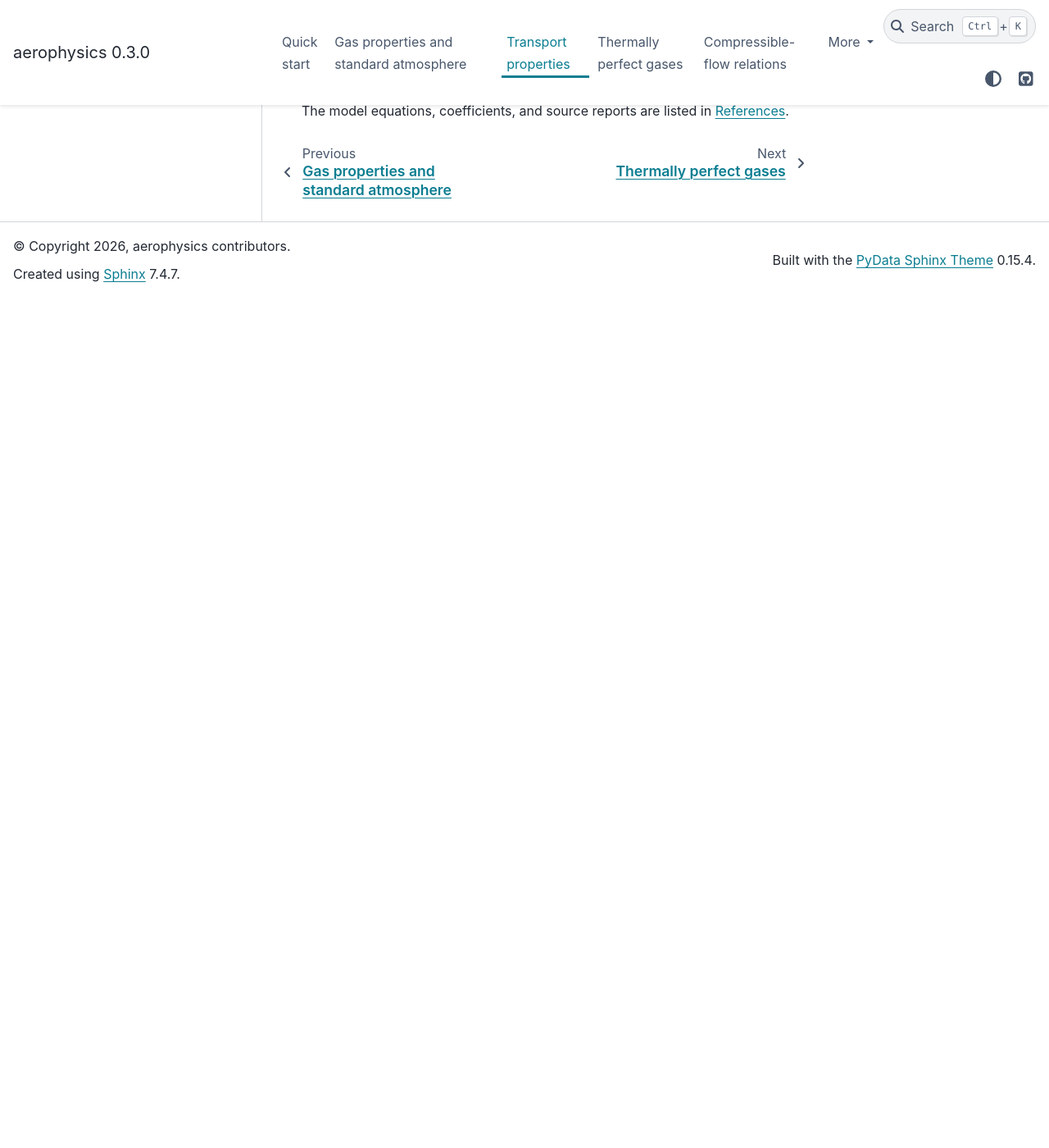
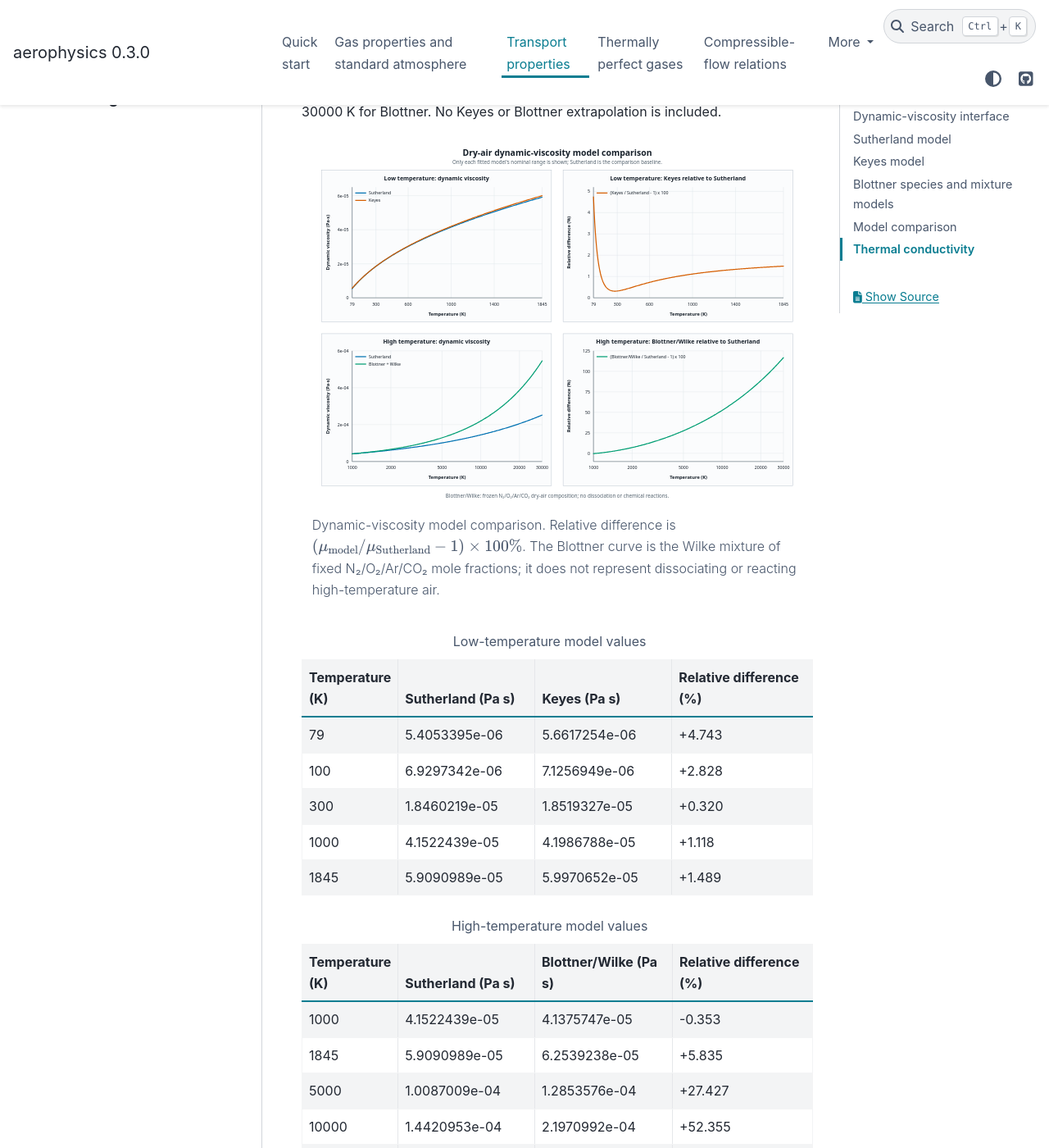
Before and after one commit to pandorobo11/aerophysics, a Sphinx documentation site: the page built from docs/transport_properties.rst, in a window 1280 px wide and 1400 px high, scrolled down 2483 px. Shown: the whole window at 82% size. Built offline with Sphinx 7.4.7 and the PyData theme 0.15.4, drawn with Linux system fonts in a browser that asks for light colours; before the commit the page ends 2847 px from its top, so only the background shows below that; some of the changed text lies outside the part shown.

Commit message:
Document viscosity model comparison and references

```diff
--- /dev/null
+++ b/docs/_generated/viscosity_model_comparison.rst
@@ -0,0 +1,61 @@
+.. This file is generated by docs/scripts/generate_viscosity_comparison.py.
+.. Do not edit it by hand.
+
+.. list-table:: Low-temperature model values
+   :header-rows: 1
+   :widths: 14 24 24 25
+
+   * - Temperature (K)
+     - Sutherland (Pa s)
+     - Keyes (Pa s)
+     - Relative difference (%)
+   * - 79
+     - 5.4053395e-06
+     - 5.6617254e-06
+     - +4.743
+   * - 100
+     - 6.9297342e-06
+     - 7.1256949e-06
+     - +2.828
+   * - 300
+     - 1.8460219e-05
+     - 1.8519327e-05
+     - +0.320
+   * - 1000
+     - 4.1522439e-05
+     - 4.1986788e-05
+     - +1.118
+   * - 1845
+     - 5.9090989e-05
+     - 5.9970652e-05
+     - +1.489
+
+
+.. list-table:: High-temperature model values
+   :header-rows: 1
+   :widths: 14 24 24 25
+
+   * - Temperature (K)
+     - Sutherland (Pa s)
+     - Blottner/Wilke (Pa s)
+     - Relative difference (%)
+   * - 1000
+     - 4.1522439e-05
+     - 4.1375747e-05
+     - -0.353
+   * - 1845
+     - 5.9090989e-05
+     - 6.2539238e-05
+     - +5.835
+   * - 5000
+     - 1.0087009e-04
+     - 1.2853576e-04
+     - +27.427
+   * - 10000
+     - 1.4420953e-04
+     - 2.1970992e-04
+     - +52.355
+   * - 30000
+     - 2.5160987e-04
+     - 5.4533238e-04
+     - +116.737
--- a/docs/conf.py
+++ b/docs/conf.py
@@ -28,4 +28,4 @@ html_theme_options = {
     "github_url": "https://github.com/pandorobo11/aerophysics",
 }
 
-exclude_patterns = ["_build"]
+exclude_patterns = ["_build", "_generated/**"]
--- /dev/null
+++ b/docs/scripts/generate_viscosity_comparison.py
@@ -0,0 +1,440 @@
+"""Generate the viscosity-model comparison figure and tables."""
+
+from __future__ import annotations
+
+import argparse
+import sys
+from dataclasses import dataclass
+from pathlib import Path
+from typing import TYPE_CHECKING, Any, Literal
+
+import numpy as np
+
+if TYPE_CHECKING:
+    from collections.abc import Sequence
+
+    from numpy.typing import NDArray
+
+PROJECT_ROOT = Path(__file__).resolve().parents[2]
+SVG_PATH = PROJECT_ROOT / "docs/_static/viscosity_model_comparison.svg"
+TABLE_PATH = PROJECT_ROOT / "docs/_generated/viscosity_model_comparison.rst"
+
+LOW_TABLE_TEMPERATURES = np.array([79.0, 100.0, 300.0, 1000.0, 1845.0])
+HIGH_TABLE_TEMPERATURES = np.array(
+    [1000.0, 1845.0, 5000.0, 10000.0, 30000.0]
+)
+
+
+@dataclass(frozen=True)
+class Series:
+    """One plotted viscosity or relative-difference series."""
+
+    label: str
+    color: str
+    values: NDArray[np.float64]
+
+
+def _models() -> tuple[object, object, object]:
+    """Load the models through their documented public API."""
+    sys.path.insert(0, str(PROJECT_ROOT / "src"))
+    from aerophysics.transport import (
+        AIR_BLOTTNER_VISCOSITY,
+        AIR_KEYES_VISCOSITY,
+        AIR_VISCOSITY,
+    )
+
+    return AIR_VISCOSITY, AIR_KEYES_VISCOSITY, AIR_BLOTTNER_VISCOSITY
+
+
+def _evaluate(model: Any, temperature: NDArray[np.float64]) -> NDArray[np.float64]:
+    return np.asarray(model.dynamic_viscosity(temperature), dtype=np.float64)
+
+
+def _relative_difference(
+    candidate: NDArray[np.float64], reference: NDArray[np.float64]
+) -> NDArray[np.float64]:
+    return (candidate / reference - 1.0) * 100.0
+
+
+def _scale(
+    values: NDArray[np.float64],
+    domain: tuple[float, float],
+    output: tuple[float, float],
+    *,
+    kind: Literal["linear", "log"] = "linear",
+) -> NDArray[np.float64]:
+    source = values
+    lower, upper = domain
+    if kind == "log":
+        source = np.log10(source)
+        lower, upper = np.log10([lower, upper])
+    fraction = (source - lower) / (upper - lower)
+    return output[0] + fraction * (output[1] - output[0])
+
+
+def _number(value: float) -> str:
+    if value == 0.0:
+        return "0"
+    if abs(value) < 0.001:
+        return f"{value:.0e}"
+    return f"{value:g}"
+
+
+def _panel(
+    *,
+    x: float,
+    y: float,
+    width: float,
+    height: float,
+    title: str,
+    temperatures: NDArray[np.float64],
+    series: Sequence[Series],
+    x_domain: tuple[float, float],
+    x_ticks: Sequence[float],
+    y_domain: tuple[float, float],
+    y_ticks: Sequence[float],
+    y_label: str,
+    x_kind: Literal["linear", "log"] = "linear",
+) -> list[str]:
+    left = x + 78.0
+    right = x + width - 24.0
+    top = y + 44.0
+    bottom = y + height - 62.0
+    lines = [
+        f'<g aria-label="{title}">',
+        f'<rect class="panel" x="{x}" y="{y}" width="{width}" height="{height}"/>',
+        (
+            f'<text class="panel-title" x="{x + width / 2}" y="{y + 26}" '
+            f'text-anchor="middle">{title}</text>'
+        ),
+    ]
+
+    y_tick_values = np.asarray(y_ticks, dtype=np.float64)
+    y_positions = _scale(y_tick_values, y_domain, (bottom, top))
+    for value, position in zip(y_tick_values, y_positions, strict=True):
+        lines.extend(
+            [
+                (
+                    f'<line class="grid" x1="{left}" y1="{position:.2f}" '
+                    f'x2="{right}" y2="{position:.2f}"/>'
+                ),
+                (
+                    f'<text class="tick" x="{left - 9}" '
+                    f'y="{position + 4:.2f}" text-anchor="end">'
+                    f"{_number(float(value))}</text>"
+                ),
+            ]
+        )
+
+    x_tick_values = np.asarray(x_ticks, dtype=np.float64)
+    x_positions = _scale(x_tick_values, x_domain, (left, right), kind=x_kind)
+    for value, position in zip(x_tick_values, x_positions, strict=True):
+        lines.extend(
+            [
+                (
+                    f'<line class="grid" x1="{position:.2f}" y1="{top}" '
+                    f'x2="{position:.2f}" y2="{bottom}"/>'
+                ),
+                (
+                    f'<text class="tick" x="{position:.2f}" y="{bottom + 20}" '
+                    f'text-anchor="middle">{value:g}</text>'
+                ),
+            ]
+        )
+
+    lines.extend(
+        [
+            (
+                f'<line class="axis" x1="{left}" y1="{bottom}" '
+                f'x2="{right}" y2="{bottom}"/>'
+            ),
+            f'<line class="axis" x1="{left}" y1="{top}" x2="{left}" y2="{bottom}"/>',
+            (
+                f'<text class="axis-label" x="{(left + right) / 2}" '
+                f'y="{y + height - 17}" text-anchor="middle">'
+                "Temperature (K)</text>"
+            ),
+            (
+                f'<text class="axis-label" x="{x + 19}" '
+                f'y="{(top + bottom) / 2}" text-anchor="middle" '
+                f'transform="rotate(-90 {x + 19} {(top + bottom) / 2})">'
+                f"{y_label}</text>"
+            ),
+        ]
+    )
+
+    x_values = _scale(temperatures, x_domain, (left, right), kind=x_kind)
+    for item in series:
+        y_values = _scale(item.values, y_domain, (bottom, top))
+        points = " ".join(
+            f"{x_value:.2f},{y_value:.2f}"
+            for x_value, y_value in zip(x_values, y_values, strict=True)
+        )
+        lines.append(
+            f'<polyline class="curve" stroke="{item.color}" points="{points}"/>'
+        )
+
+    legend_x = left + 8.0
+    legend_y = top + 15.0
+    for index, item in enumerate(series):
+        row_y = legend_y + index * 19.0
+        lines.extend(
+            [
+                (
+                    f'<line class="legend-line" stroke="{item.color}" '
+                    f'x1="{legend_x}" y1="{row_y}" x2="{legend_x + 28}" '
+                    f'y2="{row_y}"/>'
+                ),
+                (
+                    f'<text class="legend" x="{legend_x + 35}" '
+                    f'y="{row_y + 4}">{item.label}</text>'
+                ),
+            ]
+        )
+    lines.append("</g>")
+    return lines
+
+
+def generate_svg() -> str:
+    """Return the deterministic four-panel comparison SVG."""
+    sutherland, keyes, blottner = _models()
+    low_temperature = np.linspace(79.0, 1845.0, 300, dtype=np.float64)
+    high_temperature = np.geomspace(1000.0, 30000.0, 300).astype(np.float64)
+
+    low_sutherland = _evaluate(sutherland, low_temperature)
+    low_keyes = _evaluate(keyes, low_temperature)
+    high_sutherland = _evaluate(sutherland, high_temperature)
+    high_blottner = _evaluate(blottner, high_temperature)
+
+    lines = [
+        '<?xml version="1.0" encoding="UTF-8"?>',
+        (
+            '<svg xmlns="http://www.w3.org/2000/svg" width="1280" height="930" '
+            'viewBox="0 0 1280 930" role="img" '
+            'aria-labelledby="svg-title svg-desc">'
+        ),
+        '<title id="svg-title">Comparison of dry-air dynamic-viscosity models</title>',
+        (
+            '<desc id="svg-desc">Four panels compare Sutherland with Keyes from '
+            "79 to 1845 kelvin and Sutherland with the frozen-composition "
+            "Blottner and Wilke model from 1000 to 30000 kelvin, showing "
+            "viscosity and relative difference.</desc>"
+        ),
+        "<style>",
+        (
+            "text{font-family:system-ui,-apple-system,BlinkMacSystemFont,"
+            "'Segoe UI',sans-serif;fill:#17202a}"
+        ),
+        ".background{fill:#fff}.panel{fill:#fbfcfd;stroke:#b9c3cc;stroke-width:1}",
+        ".grid{stroke:#dfe5ea;stroke-width:1}.axis{stroke:#4d5b66;stroke-width:1.2}",
+        ".curve{fill:none;stroke-width:2.6;stroke-linecap:round;stroke-linejoin:round}",
+        ".legend-line{stroke-width:2.6}.title{font-size:22px;font-weight:650}",
+        ".subtitle{font-size:13px;fill:#52616d}.panel-title{font-size:15px;font-weight:650}",
+        ".axis-label{font-size:12px;font-weight:600}.tick,.legend{font-size:11px}",
+        "</style>",
+        '<rect class="background" width="1280" height="930"/>',
+        (
+            '<text class="title" x="640" y="31" text-anchor="middle">'
+            "Dry-air dynamic-viscosity model comparison</text>"
+        ),
+        (
+            '<text class="subtitle" x="640" y="53" text-anchor="middle">'
+            "Only each fitted model's nominal range is shown; Sutherland is the "
+            "comparison baseline.</text>"
+        ),
+    ]
+    lines.extend(
+        _panel(
+            x=35.0,
+            y=68.0,
+            width=590.0,
+            height=390.0,
+            title="Low temperature: dynamic viscosity",
+            temperatures=low_temperature,
+            series=(
+                Series("Sutherland", "#0072B2", low_sutherland),
+                Series("Keyes", "#D55E00", low_keyes),
+            ),
+            x_domain=(79.0, 1845.0),
+            x_ticks=(79.0, 300.0, 600.0, 1000.0, 1400.0, 1845.0),
+            y_domain=(0.0, 6.5e-5),
+            y_ticks=(0.0, 2e-5, 4e-5, 6e-5),
+            y_label="Dynamic viscosity (Pa·s)",
+        )
+    )
+    lines.extend(
+        _panel(
+            x=655.0,
+            y=68.0,
+            width=590.0,
+            height=390.0,
+            title="Low temperature: Keyes relative to Sutherland",
+            temperatures=low_temperature,
+            series=(
+                Series(
+                    "(Keyes / Sutherland - 1) x 100",
+                    "#D55E00",
+                    _relative_difference(low_keyes, low_sutherland),
+                ),
+            ),
+            x_domain=(79.0, 1845.0),
+            x_ticks=(79.0, 300.0, 600.0, 1000.0, 1400.0, 1845.0),
+            y_domain=(0.0, 5.2),
+            y_ticks=(0.0, 1.0, 2.0, 3.0, 4.0, 5.0),
+            y_label="Relative difference (%)",
+        )
+    )
+    lines.extend(
+        _panel(
+            x=35.0,
+            y=488.0,
+            width=590.0,
+            height=390.0,
+            title="High temperature: dynamic viscosity",
+            temperatures=high_temperature,
+            series=(
+                Series("Sutherland", "#0072B2", high_sutherland),
+                Series("Blottner + Wilke", "#009E73", high_blottner),
+            ),
+            x_domain=(1000.0, 30000.0),
+            x_ticks=(1000.0, 2000.0, 5000.0, 10000.0, 20000.0, 30000.0),
+            y_domain=(0.0, 6.0e-4),
+            y_ticks=(0.0, 2e-4, 4e-4, 6e-4),
+            y_label="Dynamic viscosity (Pa·s)",
+            x_kind="log",
+        )
+    )
+    lines.extend(
+        _panel(
+            x=655.0,
+            y=488.0,
+            width=590.0,
+            height=390.0,
+            title="High temperature: Blottner/Wilke relative to Sutherland",
+            temperatures=high_temperature,
+            series=(
+                Series(
+                    "(Blottner/Wilke / Sutherland - 1) x 100",
+                    "#009E73",
+                    _relative_difference(high_blottner, high_sutherland),
+                ),
+            ),
+            x_domain=(1000.0, 30000.0),
+            x_ticks=(1000.0, 2000.0, 5000.0, 10000.0, 20000.0, 30000.0),
+            y_domain=(-10.0, 125.0),
+            y_ticks=(0.0, 25.0, 50.0, 75.0, 100.0, 125.0),
+            y_label="Relative difference (%)",
+            x_kind="log",
+        )
+    )
+    lines.extend(
+        [
+            (
+                '<text class="subtitle" x="640" y="910" text-anchor="middle">'
+                "Blottner/Wilke: frozen N₂/O₂/Ar/CO₂ dry-air composition; no "
+                "dissociation or chemical reactions.</text>"
+            ),
+            "</svg>",
+        ]
+    )
+    return "\n".join(lines) + "\n"
+
+
+def _table(
+    *,
+    title: str,
+    temperatures: NDArray[np.float64],
+    reference: NDArray[np.float64],
+    candidate: NDArray[np.float64],
+    candidate_name: str,
+) -> list[str]:
+    lines = [
+        f".. list-table:: {title}",
+        "   :header-rows: 1",
+        "   :widths: 14 24 24 25",
+        "",
+        "   * - Temperature (K)",
+        "     - Sutherland (Pa s)",
+        f"     - {candidate_name} (Pa s)",
+        "     - Relative difference (%)",
+    ]
+    differences = _relative_difference(candidate, reference)
+    for temperature, baseline, value, difference in zip(
+        temperatures, reference, candidate, differences, strict=True
+    ):
+        lines.extend(
+            [
+                f"   * - {temperature:g}",
+                f"     - {baseline:.7e}",
+                f"     - {value:.7e}",
+                f"     - {difference:+.3f}",
+            ]
+        )
+    return lines
+
+
+def generate_tables() -> str:
+    """Return the deterministic RST table fragment."""
+    sutherland, keyes, blottner = _models()
+    low_sutherland = _evaluate(sutherland, LOW_TABLE_TEMPERATURES)
+    low_keyes = _evaluate(keyes, LOW_TABLE_TEMPERATURES)
+    high_sutherland = _evaluate(sutherland, HIGH_TABLE_TEMPERATURES)
+    high_blottner = _evaluate(blottner, HIGH_TABLE_TEMPERATURES)
+    lines = [
+        ".. This file is generated by docs/scripts/generate_viscosity_comparison.py.",
+        ".. Do not edit it by hand.",
+        "",
+    ]
+    lines.extend(
+        _table(
+            title="Low-temperature model values",
+            temperatures=LOW_TABLE_TEMPERATURES,
+            reference=low_sutherland,
+            candidate=low_keyes,
+            candidate_name="Keyes",
+        )
+    )
+    lines.extend(["", ""])
+    lines.extend(
+        _table(
+            title="High-temperature model values",
+            temperatures=HIGH_TABLE_TEMPERATURES,
+            reference=high_sutherland,
+            candidate=high_blottner,
+            candidate_name="Blottner/Wilke",
+        )
+    )
+    lines.append("")
+    return "\n".join(lines)
+
+
+def _update(path: Path, expected: str, *, check: bool) -> bool:
+    if check:
+        if not path.is_file() or path.read_text(encoding="utf-8") != expected:
+            print(f"out of date: {path.relative_to(PROJECT_ROOT)}", file=sys.stderr)
+            return False
+        return True
+    path.parent.mkdir(parents=True, exist_ok=True)
+    path.write_text(expected, encoding="utf-8")
+    print(f"wrote {path.relative_to(PROJECT_ROOT)}")
+    return True
+
+
+def main() -> int:
+    """Generate assets, or check that committed assets are current."""
+    parser = argparse.ArgumentParser(description=__doc__)
+    parser.add_argument(
+        "--check",
+        action="store_true",
+        help="fail if the generated SVG or RST fragment is out of date",
+    )
+    arguments = parser.parse_args()
+    results = (
+        _update(SVG_PATH, generate_svg(), check=arguments.check),
+        _update(TABLE_PATH, generate_tables(), check=arguments.check),
+    )
+    return 0 if all(results) else 1
+
+
+if __name__ == "__main__":
+    raise SystemExit(main())
--- a/docs/transport_properties.rst
+++ b/docs/transport_properties.rst
@@ -30,6 +30,10 @@ Sutherland model
 :math:`T_\mathrm{ref}=288.15\ \mathrm{K}`, and :math:`S=110.4\ \mathrm{K}`.
 It remains the model used by the standard atmosphere and flight-condition
 calculations.
+
+>>> from aerophysics.transport import AIR_VISCOSITY
+>>> f"{AIR_VISCOSITY.dynamic_viscosity(300.0):.7e}"
+'1.8460219e-05'
 
 Keyes model
 -----------
@@ -110,6 +114,43 @@ non-finite temperatures raise ``ValueError``. The Blottner dry-air preset has
 fixed composition: it does not model dissociation, reactions, ionization, or
 thermodynamic nonequilibrium.
 
+Model comparison
+----------------
+
+The following figure and tables compare the correlations with Sutherland as
+the baseline. They are a comparison between models, not a validation against
+experimental measurements. Each curve and table entry is restricted to the
+nominal range of the fitted model being compared: 79--1845 K for Keyes and
+1000--30000 K for Blottner. No Keyes or Blottner extrapolation is included.
+
+.. figure:: _static/viscosity_model_comparison.svg
+   :alt: Four-panel comparison of Sutherland, Keyes, and frozen-composition
+         Blottner/Wilke dry-air dynamic-viscosity models
+   :width: 100%
+
+   Dynamic-viscosity model comparison. Relative difference is
+   :math:`(\mu_\mathrm{model}/\mu_\mathrm{Sutherland}-1)\times100\%`.
+   The Blottner curve is the Wilke mixture of fixed N₂/O₂/Ar/CO₂ mole
+   fractions; it does not represent dissociating or reacting high-temperature
+   air.
+
+.. include:: _generated/viscosity_model_comparison.rst
+
+The interval 1000--1845 K is common to all three nominal ranges. Across its
+endpoints, Keyes is 1.118--1.489% above Sutherland. Blottner/Wilke changes
+from 0.353% below Sutherland at 1000 K to 5.835% above it at 1845 K. This
+shared interval permits a direct three-model comparison without evaluating a
+fitted model outside its stated range.
+
+The checked-in SVG and table fragment are generated from the public model API
+with NumPy and the standard library only. Regenerate them, or verify that they
+are current, with:
+
+.. code-block:: console
+
+   $ python docs/scripts/generate_viscosity_comparison.py
+   $ python docs/scripts/generate_viscosity_comparison.py --check
+
 Thermal conductivity
 --------------------
 
```
Also changed, not shown: docs/references.rst (+14 -4 lines), docs/_static/viscosity_model_comparison.svg (added), 1 other file.
